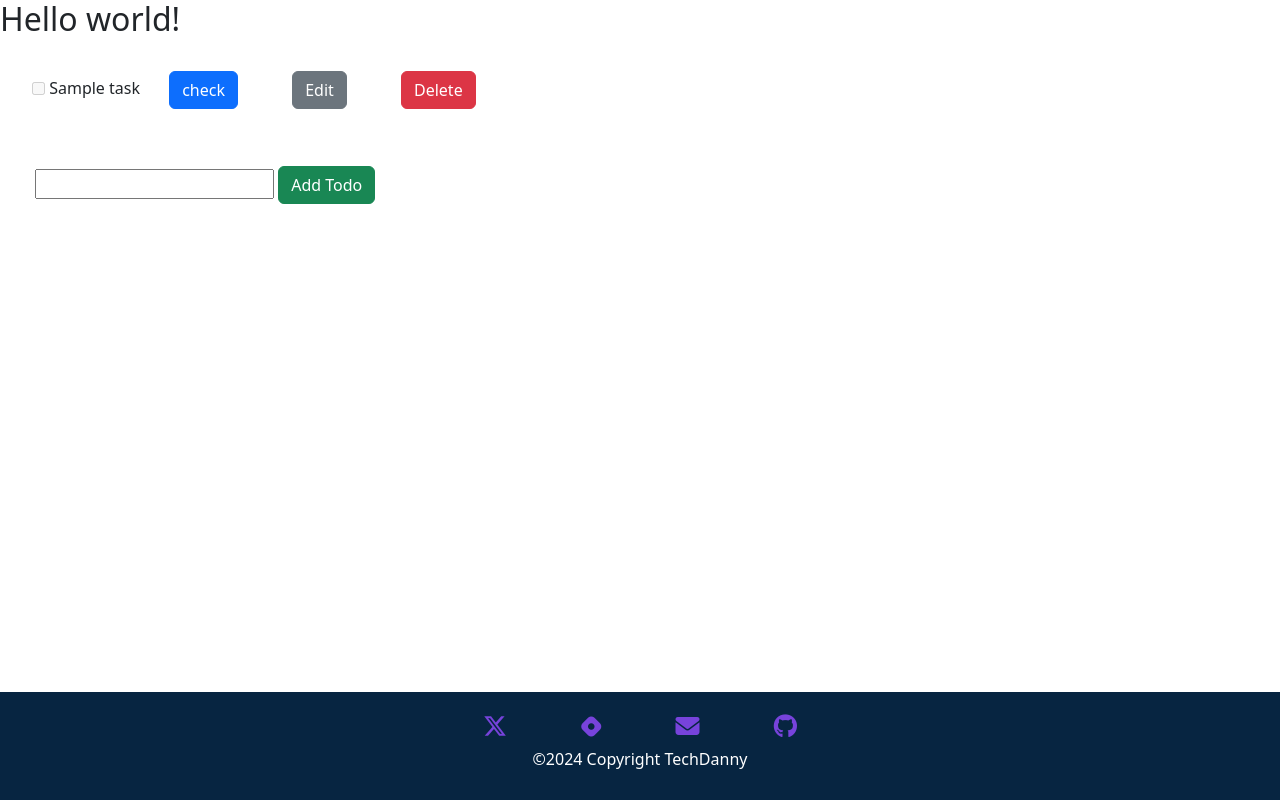
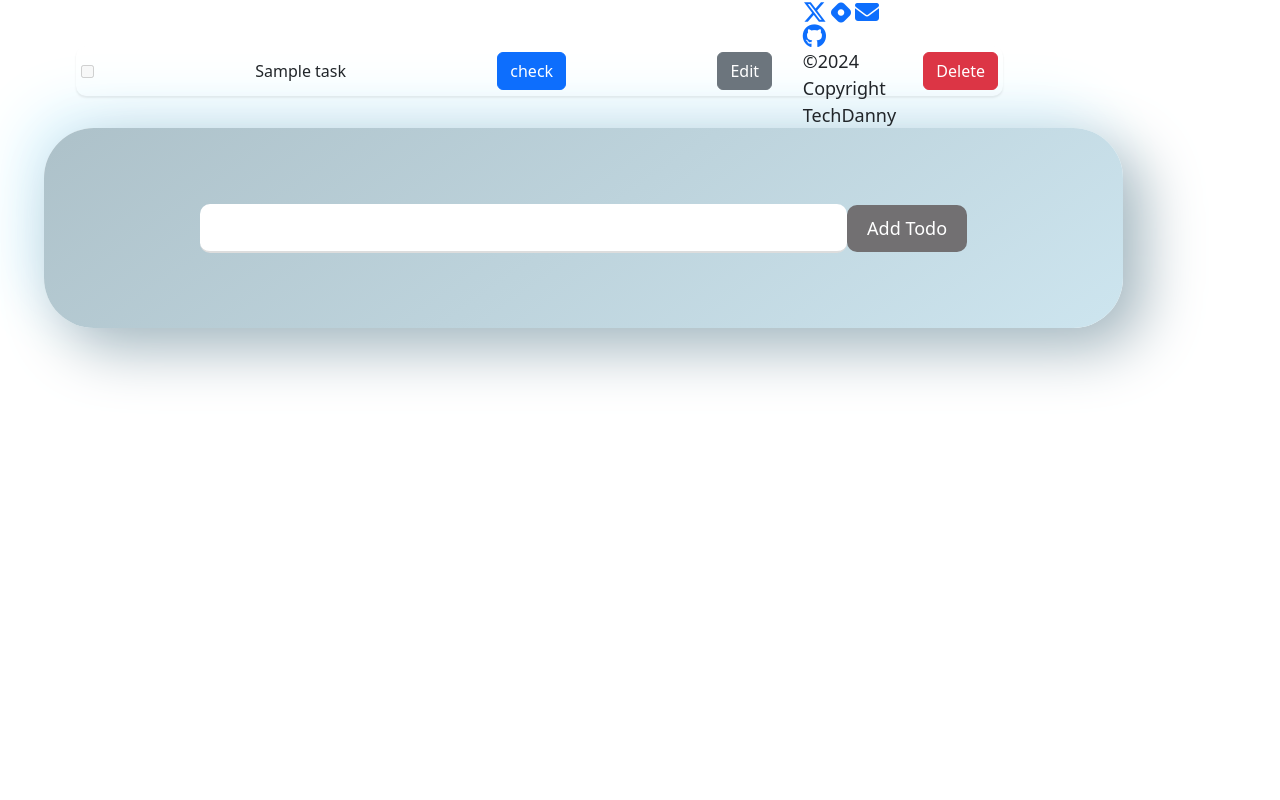
Before and after one commit to TechDanny/todo-list, a Flask app: template templates/index.html in a window 1280 px wide. Run offline with Flask 3, Linux system fonts and the light colour scheme; the template is opened without the code that fills it: most values are stand-ins (such as "Sample title", 1, 10 or a date in 2020); some libraries are stand-ins or nearby versions.

Commit message:
css files

```diff
--- a/static/css/style.css
+++ b/static/css/style.css
@@ -1,34 +1,122 @@
-a {
-    margin: 25px;
+* {
+   margin: 0;
+   padding: 0;
+   box-sizing: border-box;
 }
-.list{
-    list-style-type: none;
+
+body {
+   font-family: sans-serif;
+   max-width: 500px;
+   text-align: center;
+   background: #081b29;
+   justify-content: center;
+   display: flex;
+
 }
-#footer {
-    padding: 1% 5%;
-    position: fixed;
-    bottom: 0;
-    left: 0;
-    text-align: center;
-    background-color: #072541;
+
+.home {
+   display: flex;
+   align-items: center;
+   justify-content: center;
+   flex-direction: column;
+   height: 100vh;
    width: 100%;
 }
 
- .social-icon {
-    margin: 20px 10px;
-    color: #7743DB;
+h1 {
+   font-size: 45px;
+   color: #515151;
+   margin: 30px 0;
 }
 
- .social-icon:hover {
-    color: #FFBA86;
- }
- .copyright {
-    color: #ffff
+form {
+   display: flex;
+   justify-content: center;
+   align-items: center;
+   margin-bottom: 30px;
+   margin-left: 440px;
+   margin-right: 440px;
+   height: 200px;
+   width: 90%;
+   border-radius: 50px;
+   background: linear-gradient(145deg, #adc1c9, #cde5ef);
+   box-shadow: 20px 20px 60px #a3b5be, -20px -20px 60px #ddf6ff;
 }
 
- input {
-    font-size: 40px;
+input[type="text"] {
+   border: none;
+   border-bottom: 2px solid #ddd;
+   background-color: #fff;
+   outline: none;
+   font-size: 18px;
+   padding: 10px;
+   width: 60%;
+   border-radius: 10px;
 }
- .formm{
-    margin-left: 35px;
+
+button[type="submit"] {
+   border: none;
+   outline: none;
+   font-size: 18px;
+   padding: 10px 20px;
+   background-color: #727072;
+   color: #fff;
+   cursor: pointer;
+   border-radius: 10px;
+   transition: .2s;
 }
+
+button[type="submit"]:hover {
+   background-color: #fff;
+   color: #000;
+}
+
+ul {
+   list-style: none;
+   margin: 0;
+   padding: 0;
+   width: 80%;
+
+}
+
+li {
+   display: flex;
+   justify-content: space-between;
+   align-items: center;
+   margin-bottom: 10px;
+   padding: 5px;
+   height: 50px;
+   width: 100%;
+   border-radius: 10px;
+   background-color: #fff;
+   box-shadow: 0 2px 2px rgba(0, 0, 0, 0.1);
+   margin-left: 440px;
+   margin-right: 440px;
+}
+
+li input[type="checkbox"] {
+   margin-right: 10px;
+}
+
+p {
+   font-size: 18px;
+   margin: 0;
+   position: relative;
+   padding-bottom: 150px;
+}
+
+.btn {
+   border: none;
+   outline: none;
+   font-size: 18px;
+   background-color: transparent;
+   cursor: pointer;
+   transition: .3s;
+   padding-left: 10px;
+}
+
+.group-button {
+   display: flex;
+   gap: 20px;
+   margin-left: auto;
+}
```
Also changed, not shown: static/css/edit.css (added, +21 -0 lines), static/css/logs.css (added, +138 -0 lines), static/css/register.css (added, +138 -0 lines). Lines whose indentation alone changed are shown as unchanged.
